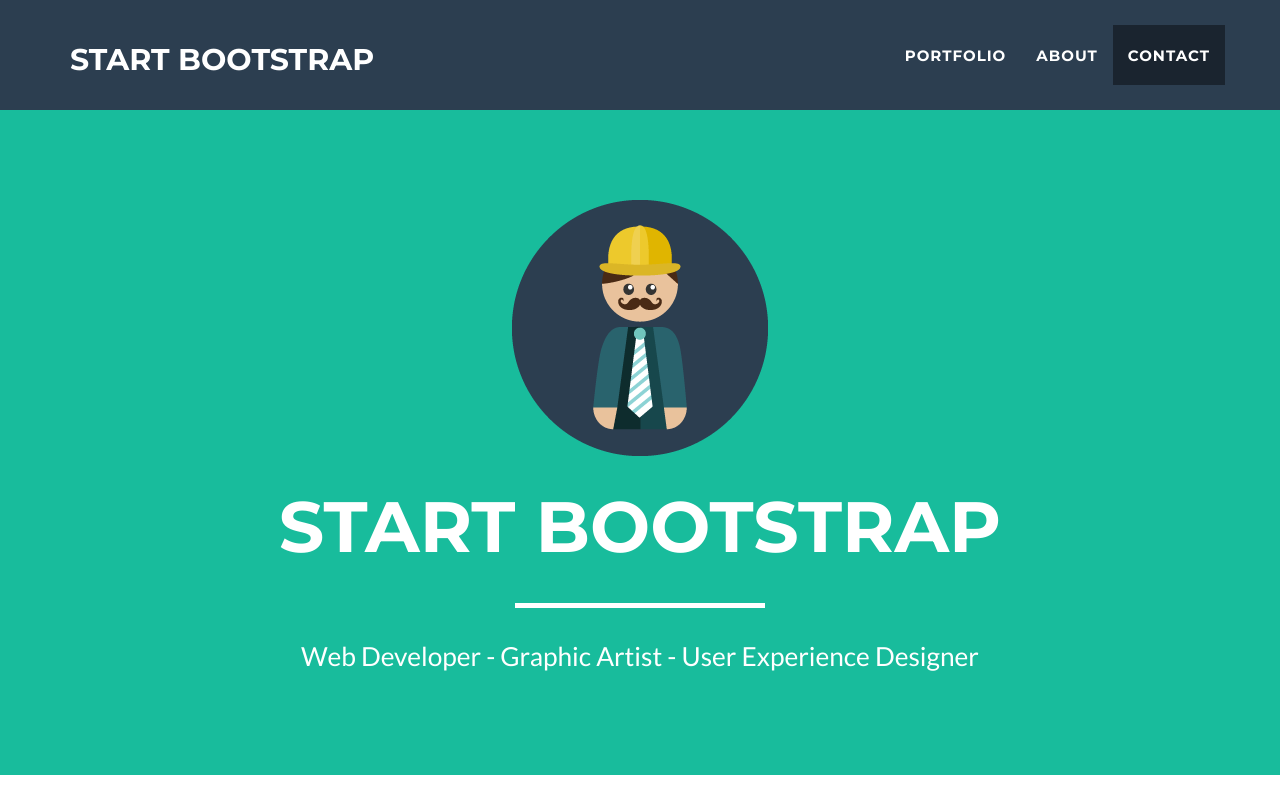
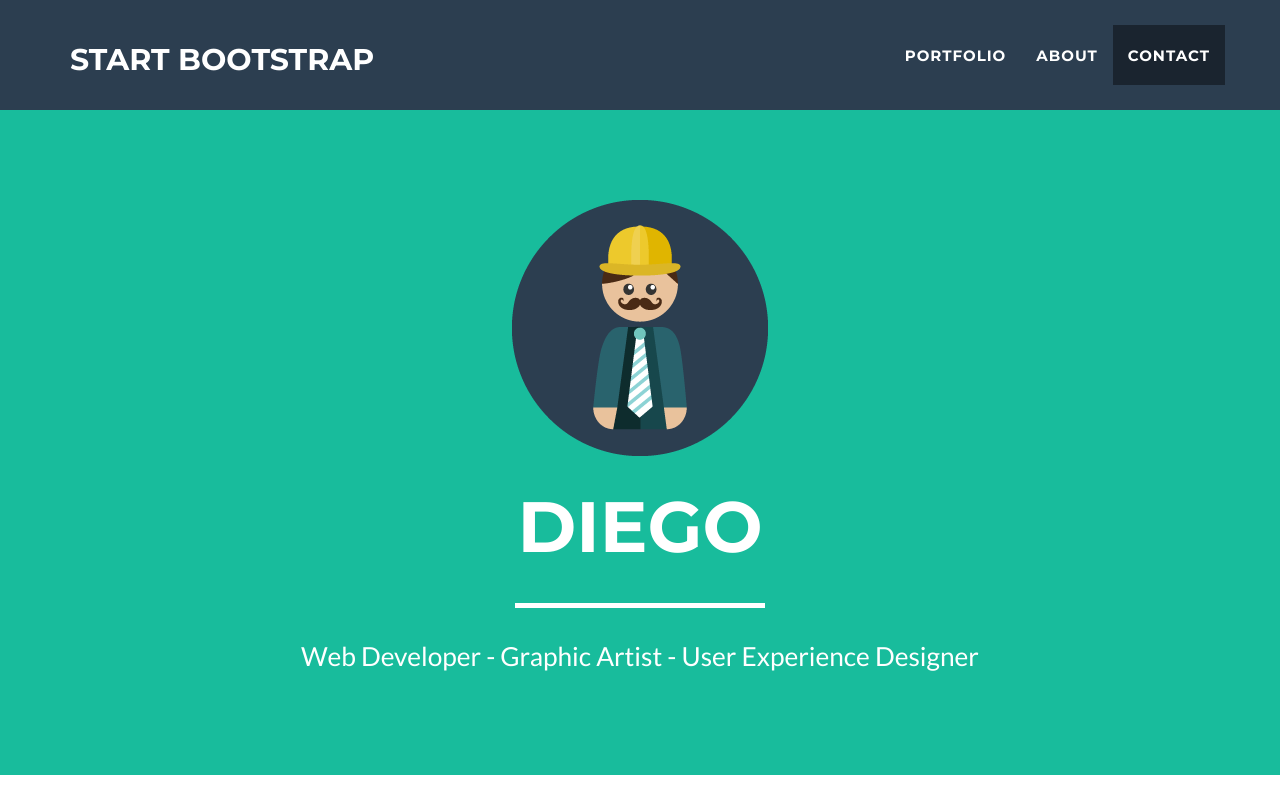
Before and after one commit to dragondiego7/diegoporto.github.io, a plain HTML site: page index.html in a window 1280 px wide. Shown: the top 800 px of the page. Drawn offline with nearby package versions, Linux system fonts and the light colour scheme.

Commit message:
Alteração para teste na home

```diff
--- a/index.html
+++ b/index.html
@@ -76,7 +76,7 @@
                 <div class="col-lg-12">
                     <img class="img-responsive" src="img/profile.png" alt="">
                     <div class="intro-text">
-                        <span class="name">Start Bootstrap</span>
+                        <span class="name">Diego </span>
                         <hr class="star-light">
                         <span class="skills">Web Developer - Graphic Artist - User Experience Designer</span>
                     </div>
```
